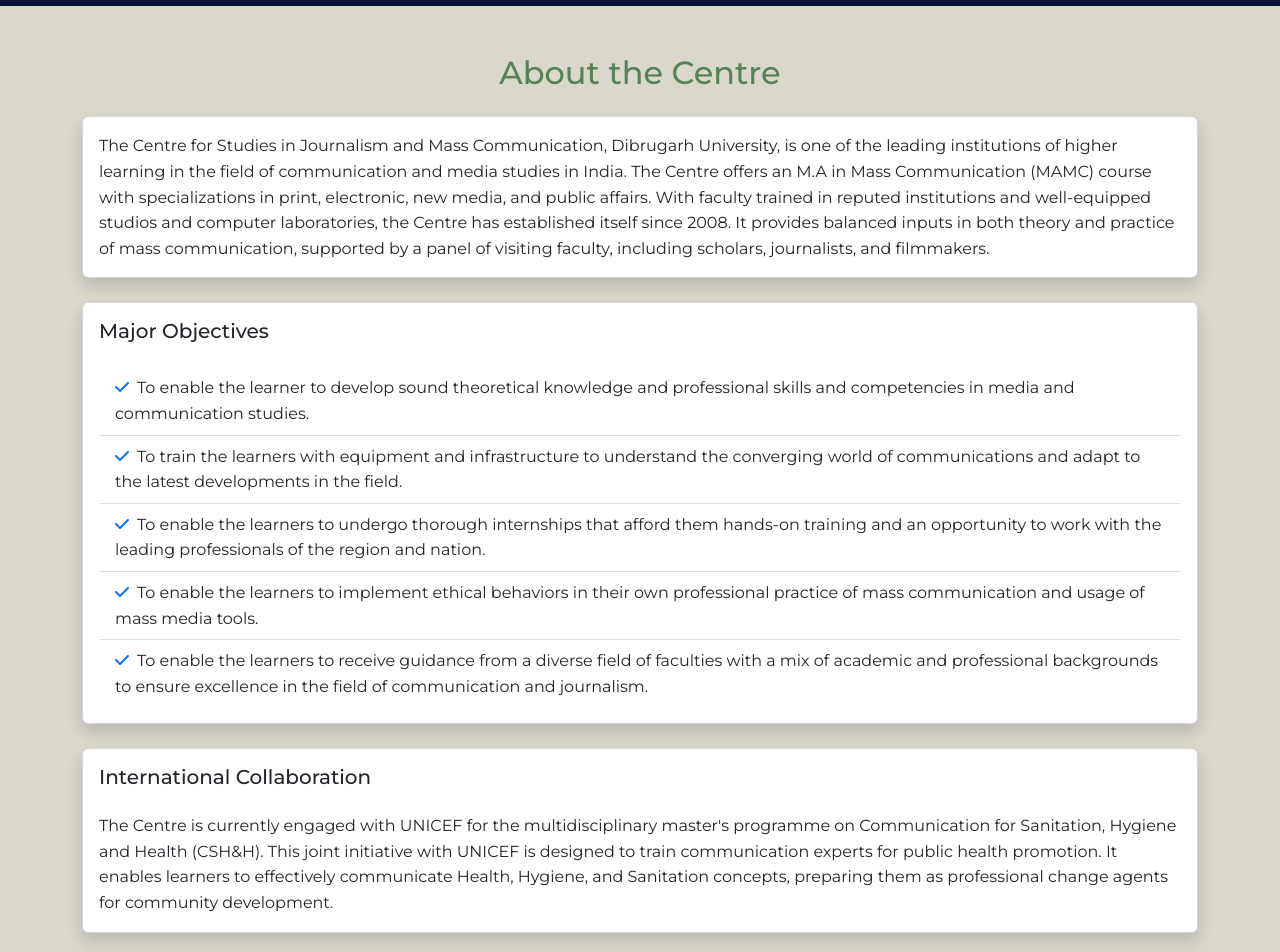
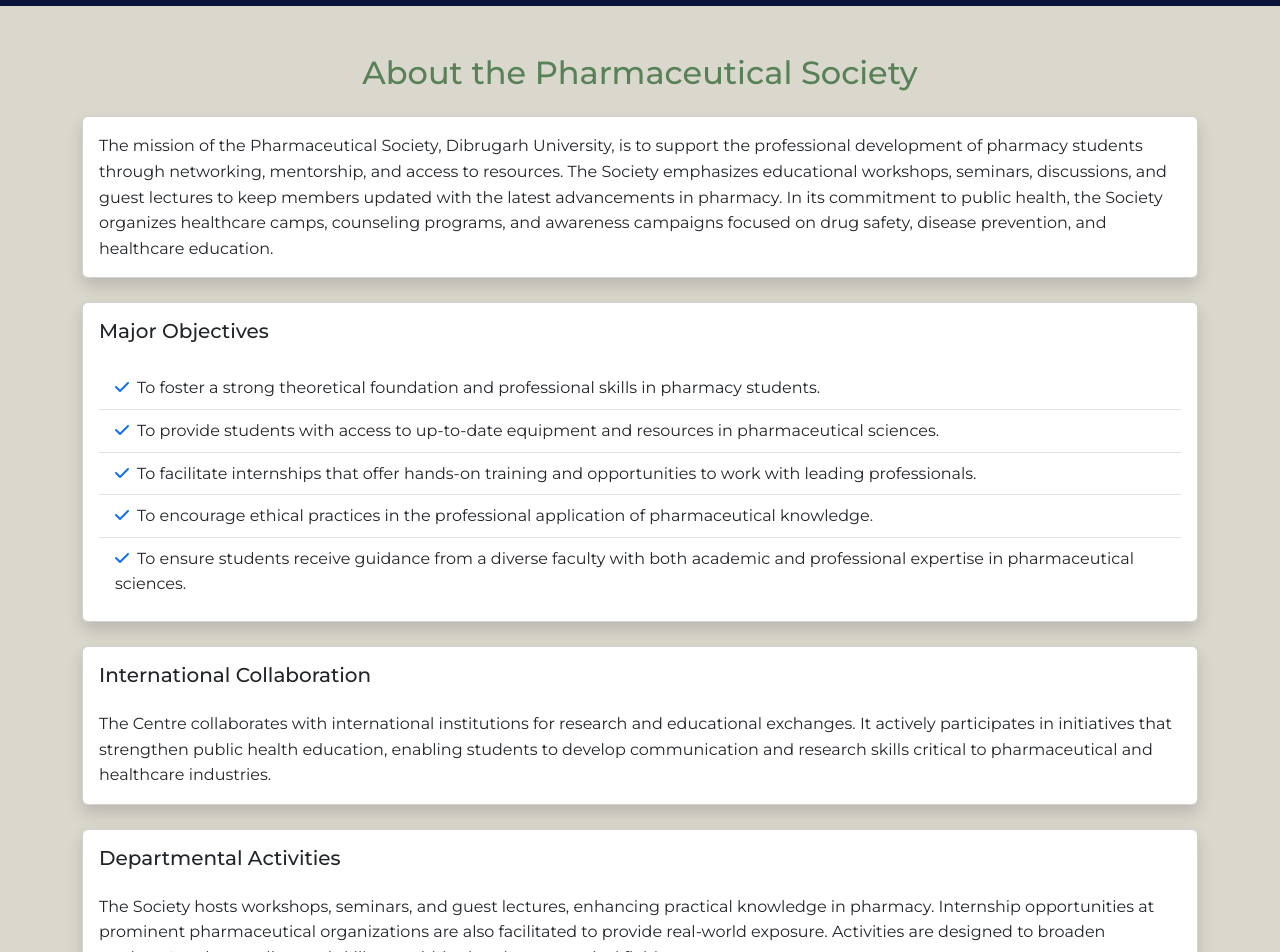
Before and after one commit to saheb-ul-lah/pharmaceutical-society, a React (Create React App) app in the folder frontend/: page /about in a window 1280 px wide. Shown: the part 80-1032 px from the top of the page. Built offline with nearby package versions, Linux system fonts and the light colour scheme; a web font is replaced by a local one.

Commit message:
Update about.jsx

```diff
--- a/frontend/src/pages/about.jsx
+++ b/frontend/src/pages/about.jsx
@@ -2,11 +2,11 @@
 import { Container, Row, Col, Card, ListGroup } from 'react-bootstrap';
 
 const objectives = [
-  "To enable the learner to develop sound theoretical knowledge and professional skills and competencies in media and communication studies.",
-  "To train the learners with equipment and infrastructure to understand the converging world of communications and adapt to the latest developments in the field.",
-  "To enable the learners to undergo thorough internships that afford them hands-on training and an opportunity to work with the leading professionals of the region and nation.",
-  "To enable the learners to implement ethical behaviors in their own professional practice of mass communication and usage of mass media tools.",
-  "To enable the learners to receive guidance from a diverse field of faculties with a mix of academic and professional backgrounds to ensure excellence in the field of communication and journalism."
+  "To foster a strong theoretical foundation and professional skills in pharmacy students.",
+  "To provide students with access to up-to-date equipment and resources in pharmaceutical sciences.",
+  "To facilitate internships that offer hands-on training and opportunities to work with leading professionals.",
+  "To encourage ethical practices in the professional application of pharmaceutical knowledge.",
+  "To ensure students receive guidance from a diverse faculty with both academic and professional expertise in pharmaceutical sciences."
 ];
 
 const CardContent = ({ title, text, list }) => (
@@ -31,12 +31,12 @@
 function About() {
   return (
     <Container className="mt-5">
-      <h2 className="text-center mb-4">About the Centre</h2>
+      <h2 className="text-center mb-4">About the Pharmaceutical Society</h2>
 
       <Row>
         <Col>
           <CardContent
-            text="The Centre for Studies in Journalism and Mass Communication, Dibrugarh University, is one of the leading institutions of higher learning in the field of communication and media studies in India. The Centre offers an M.A in Mass Communication (MAMC) course with specializations in print, electronic, new media, and public affairs. With faculty trained in reputed institutions and well-equipped studios and computer laboratories, the Centre has established itself since 2008. It provides balanced inputs in both theory and practice of mass communication, supported by a panel of visiting faculty, including scholars, journalists, and filmmakers."
+            text="The mission of the Pharmaceutical Society, Dibrugarh University, is to support the professional development of pharmacy students through networking, mentorship, and access to resources. The Society emphasizes educational workshops, seminars, discussions, and guest lectures to keep members updated with the latest advancements in pharmacy. In its commitment to public health, the Society organizes healthcare camps, counseling programs, and awareness campaigns focused on drug safety, disease prevention, and healthcare education."
           />
         </Col>
       </Row>
@@ -51,7 +51,7 @@
         <Col>
           <CardContent
             title="International Collaboration"
-            text="The Centre is currently engaged with UNICEF for the multidisciplinary master's programme on Communication for Sanitation, Hygiene and Health (CSH&H). This joint initiative with UNICEF is designed to train communication experts for public health promotion. It enables learners to effectively communicate Health, Hygiene, and Sanitation concepts, preparing them as professional change agents for community development."
+            text="The Centre collaborates with international institutions for research and educational exchanges. It actively participates in initiatives that strengthen public health education, enabling students to develop communication and research skills critical to pharmaceutical and healthcare industries."
           />
         </Col>
       </Row>
@@ -60,7 +60,7 @@
         <Col>
           <CardContent
             title="Departmental Activities"
-            text="Students produce radio programs and documentary films as part of their curriculum. Internship opportunities are arranged in reputed media organizations to give students exposure to various media practices. The Centre regularly screens award-winning films and documentaries, invites guest speakers, and organizes workshops and seminars to broaden students' knowledge and skills."
+            text="The Society hosts workshops, seminars, and guest lectures, enhancing practical knowledge in pharmacy. Internship opportunities at prominent pharmaceutical organizations are also facilitated to provide real-world exposure. Activities are designed to broaden students' understanding and skill sets within the pharmaceutical field."
           />
         </Col>
       </Row>
@@ -69,7 +69,7 @@
         <Col>
           <CardContent
             title="Placement"
-            text="The Centre has a strong placement record with alumni in various public and private organizations, media industries, and educational institutions. Recent recruiters include UNICEF, Indian Oil Corporation, Hindustan Unilever, All India Radio, Radio Mirchi, News Live, The Assam Tribune, GenPac, The Telegraph, and Pratidin Time. The Centre coordinates with Dibrugarh University's Placement Cell to assist students in their career placement."
+            text="The Society maintains strong connections with various healthcare and pharmaceutical organizations to assist students in securing career placements. Alumni have found positions in prominent companies, including major hospitals, research centers, and pharmaceutical firms. The Society also collaborates with Dibrugarh University's Placement Cell to support students in their job search."
           />
         </Col>
       </Row>
```
